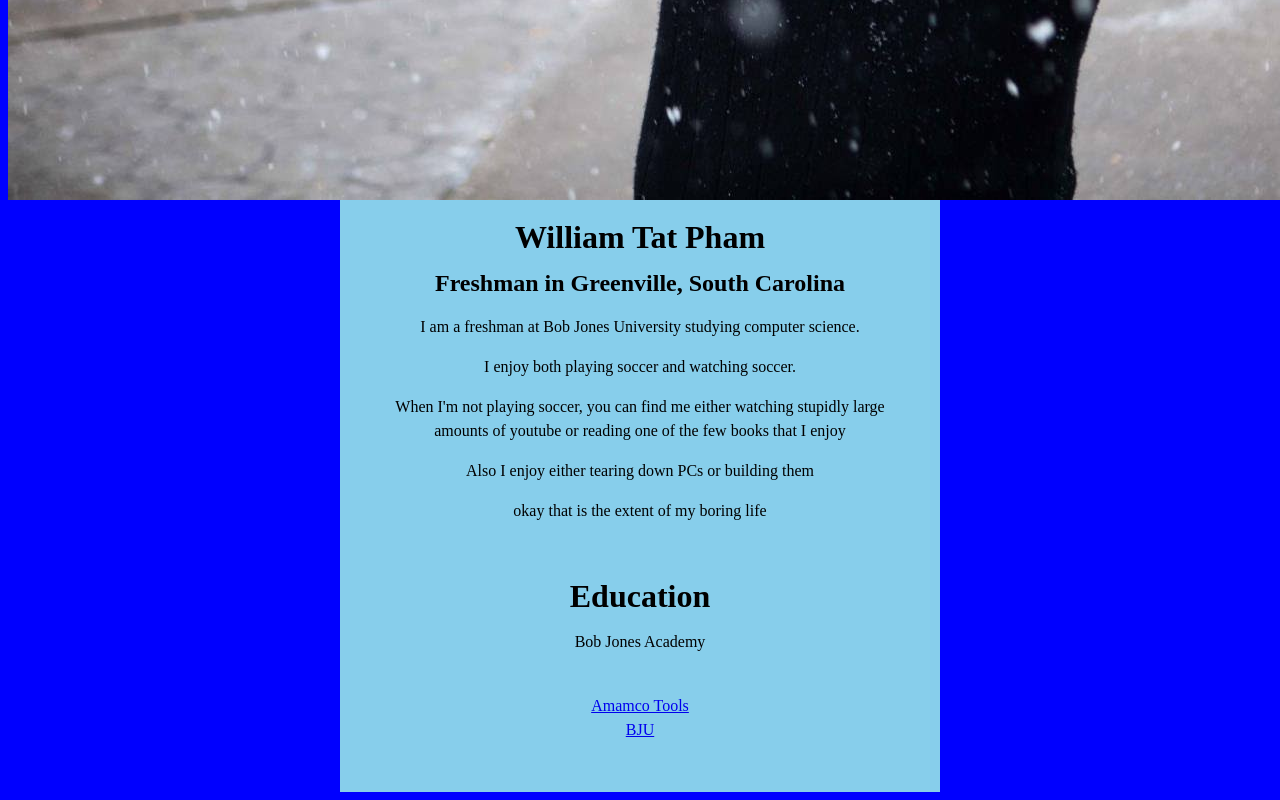
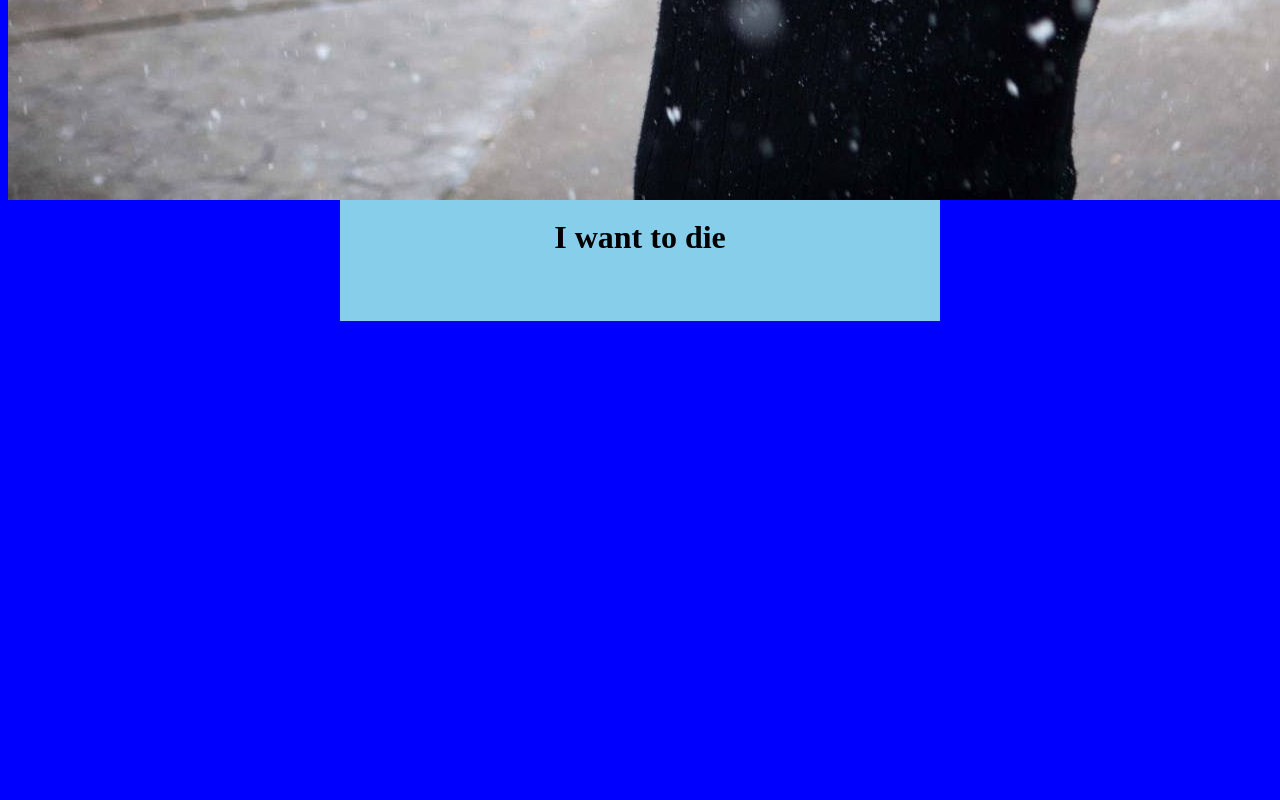
Before and after one commit to FpsHobo/wpham.github.io, a plain HTML site: page index.html in a window 1280 px wide. Shown: the part 875-1675 px from the top of the page. After the commit the page ends 1204 px from the top, so only its background shows below. Drawn offline with Linux system fonts and the light colour scheme.

Commit message:
Update index.html

```diff
--- a/index.html
+++ b/index.html
@@ -31,23 +31,8 @@
 
 	<div id="content">
 
-		<h1><font size="6">William Tat Pham</font></h1>
-		<h2><font size="5">Freshman in Greenville, South Carolina</font></h2>
+		<h1><font size="6">I want to die</font></h1>
 
-		<p>I am a freshman at Bob Jones University studying computer science.</p>
-		<p>I enjoy both playing soccer and watching soccer.</center></p>
-		<p> When I'm not playing soccer, you can find me either watching stupidly large amounts of youtube or reading one of the few books that I enjoy</p>
-		<p>Also I enjoy either tearing down PCs or building them</p>
-		<p>okay that is the extent of my boring life</P>
-		<br>
-
-		<h1>Education</h1>
-		<p>Bob Jones Academy</p>
-		<br>
-
-		<a href="http://www.amamcotool.com"> Amamco Tools </a>
-		<br>
-		<a href="https://www.bju.edu"> BJU </a>
 	</div>
 </body>
 </html>
```
